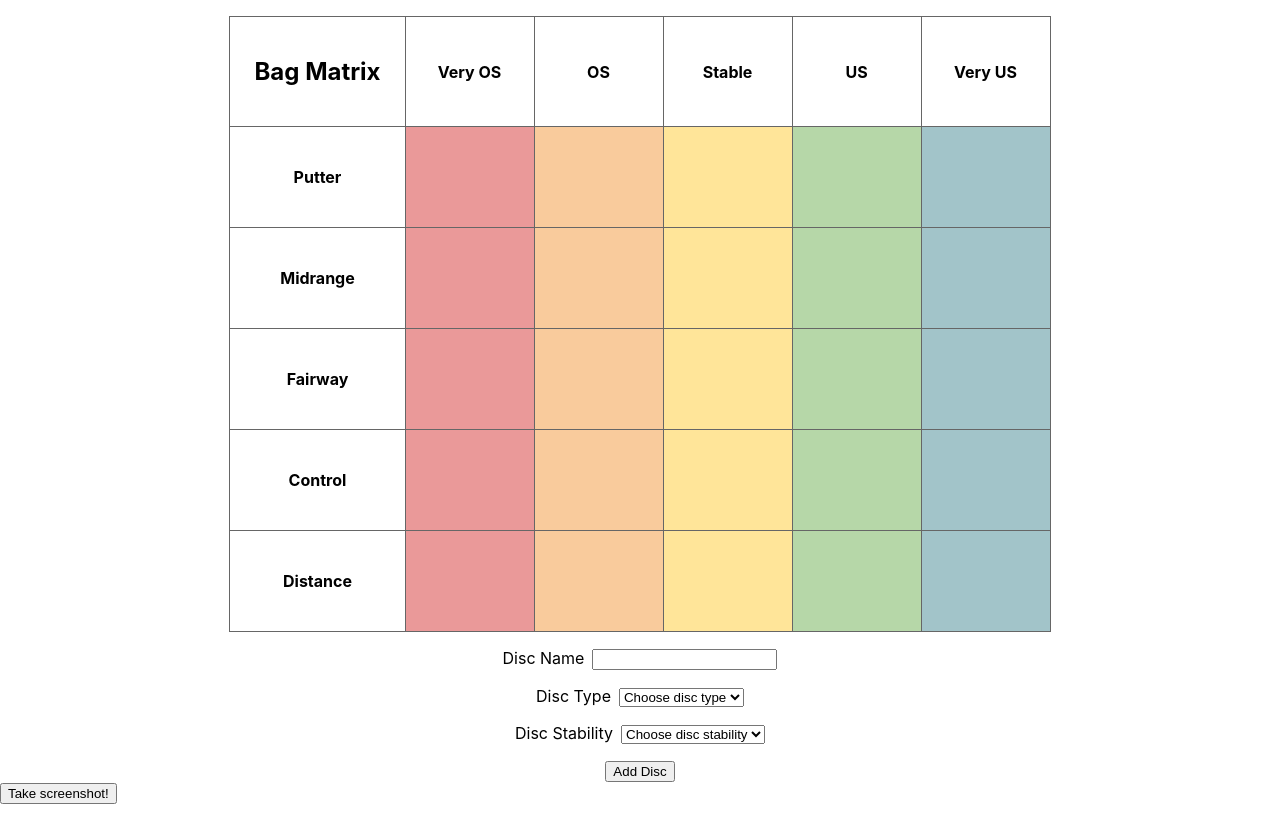
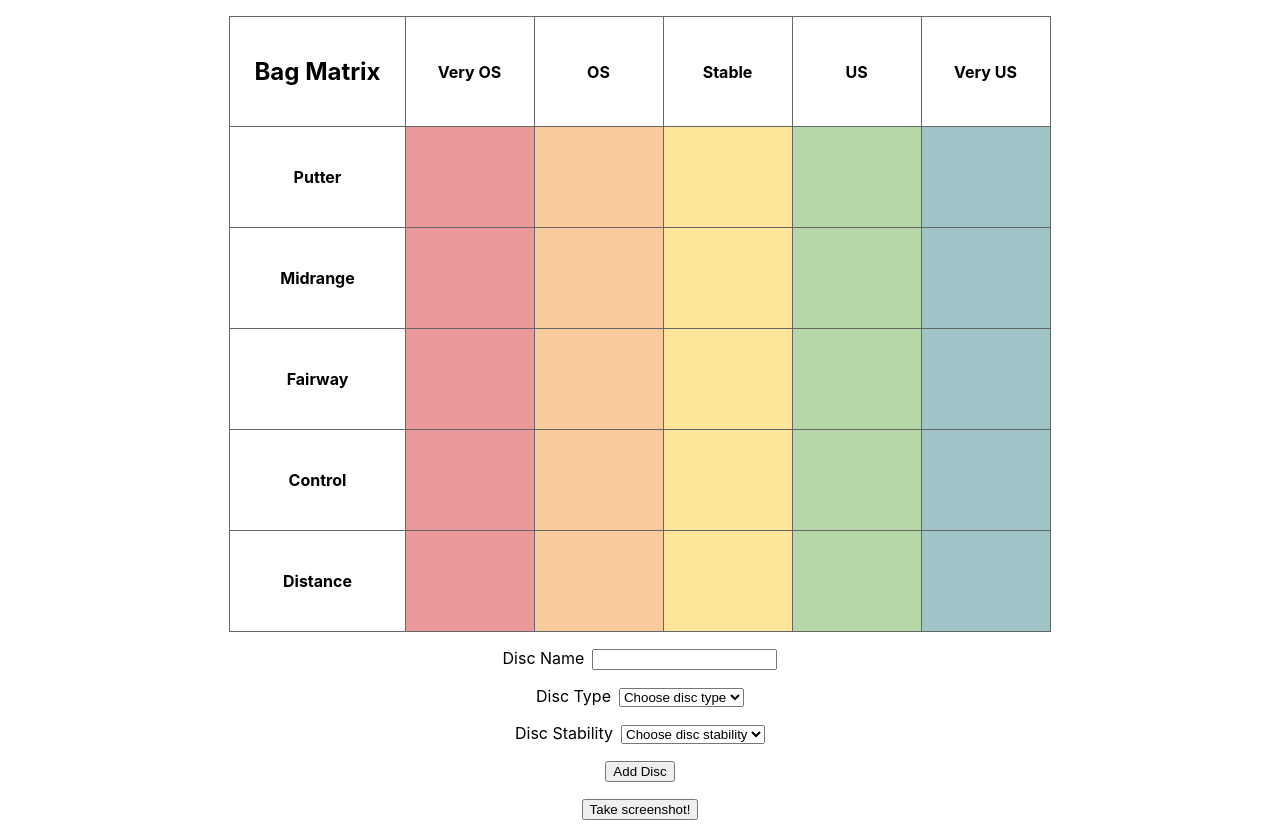
Before and after one commit to ducks/bag-builder, a React (Create React App) app: page / in a window 1280 px wide. Before the commit the page ends 804 px from the top, so only its background shows below. Built offline with nearby package versions, Linux system fonts and the light colour scheme.

Commit message:
removing old screenshot on new one, styling screenshot

```diff
--- a/src/App.js
+++ b/src/App.js
@@ -99,11 +99,15 @@ class App extends Component {
   }
 
   takeScreenshot = e => {
-    console.log(ReactDOM.findDOMNode(this.refs.screenshotElement));
+    const canvas = document.getElementsByTagName('canvas')[0];
+
+    if (canvas) {
+      document.body.removeChild(canvas);
+    }
 
     html2canvas(document.getElementsByTagName('table')[0])
       .then(function(canvas) {
-      document.body.appendChild(canvas);
+        document.body.appendChild(canvas);
     });
   }
 
--- a/src/css/App.css
+++ b/src/css/App.css
@@ -1,3 +1,7 @@
+body {
+  text-align: center;
+}
+
 table {
   border-collapse: collapse;
   margin: 1rem auto 0 auto;
@@ -40,7 +44,8 @@ form {
   text-align: center;
 }
 
-.form-group {
+.form-group,
+button {
   margin-bottom: 1rem;
 }
 
```
